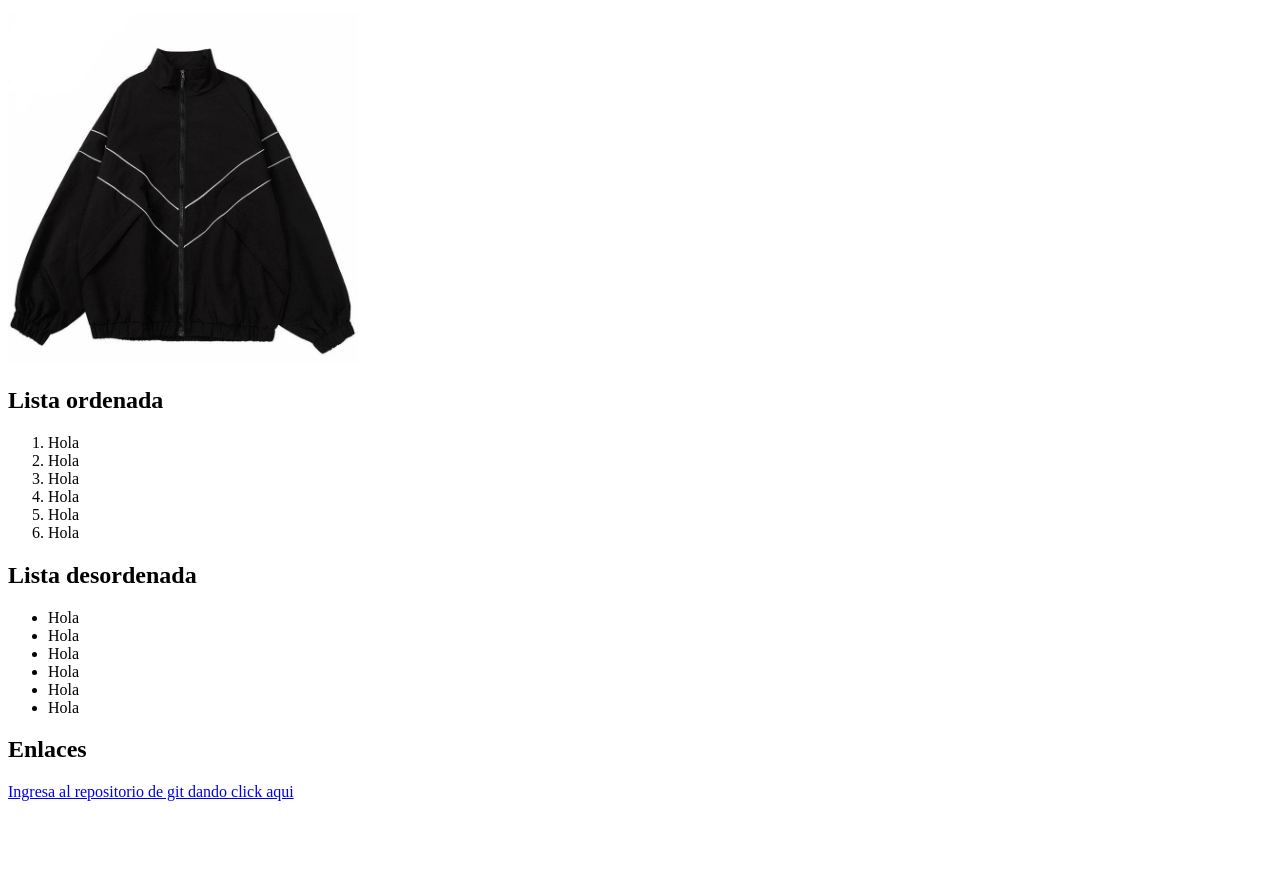
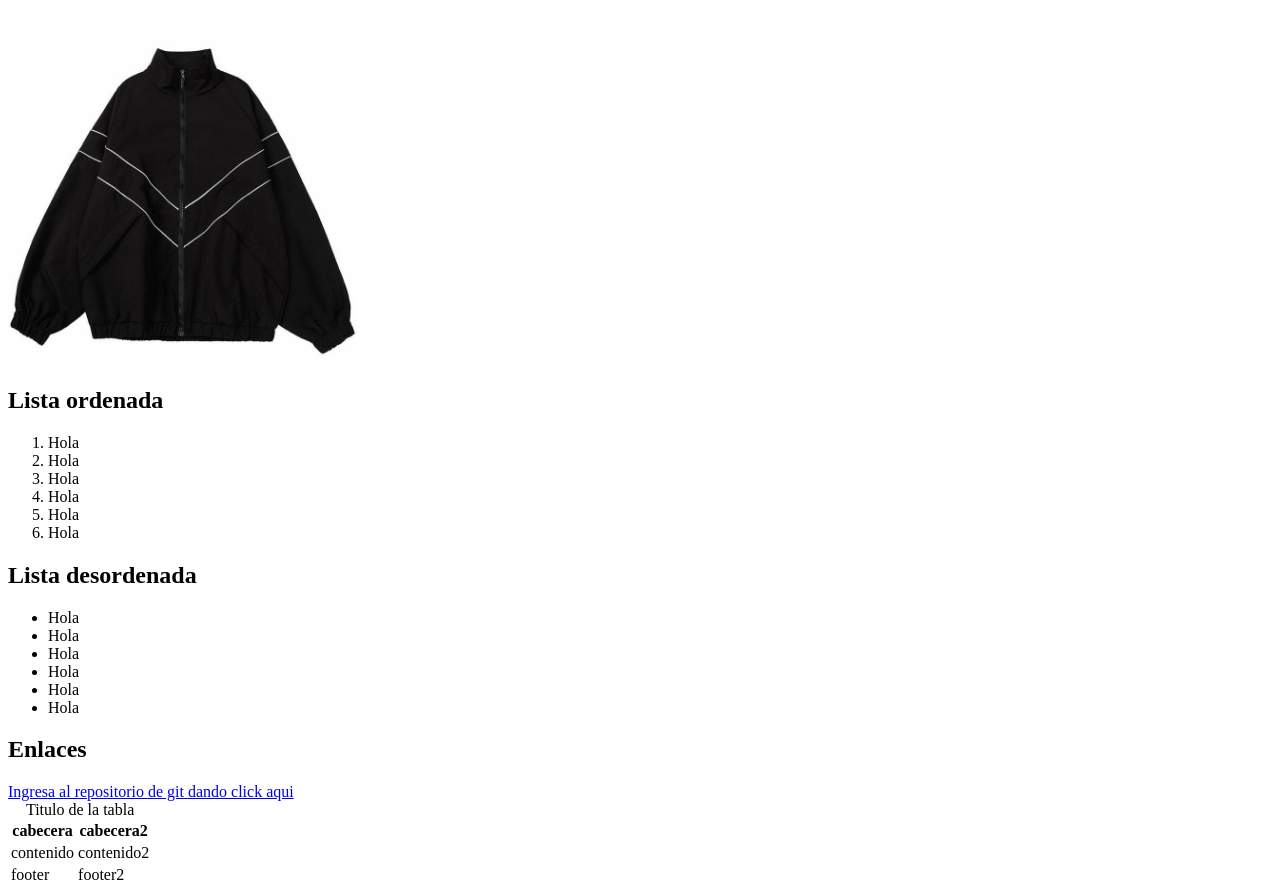
Before and after one commit to GisellCamila/SITIO-WEB-HTML, a plain HTML site: page index.html in a window 1280 px wide. Shown: the part 101-996 px from the top of the page. Before the commit the page ends 910 px from the top, so only its background shows below. Drawn offline with Linux system fonts and the light colour scheme.

Commit message:
se agrego tabla

```diff
--- a/index.html
+++ b/index.html
@@ -40,5 +40,27 @@
     <a href="https://github.com/GisellCamila/SITIO-WEB-HTML" target="_blank">
         Ingresa al repositorio de git dando click aqui
     </a>
+
+    <table>
+        <caption>Titulo de la tabla</caption>
+        <thead>
+            <tr>
+                <th>cabecera</th>
+                <th>cabecera2</th>
+            </tr>
+        </thead>
+        <tbody>
+            <tr>
+                <td>contenido</td>
+                <td>contenido2</td>
+            </tr>
+        </tbody>
+        <tfoot>
+            <tr>
+                <td>footer</td>
+                <td>footer2</td>
+            </tr>
+        </tfoot>
+    </table>
 </body>
 </html>
```
